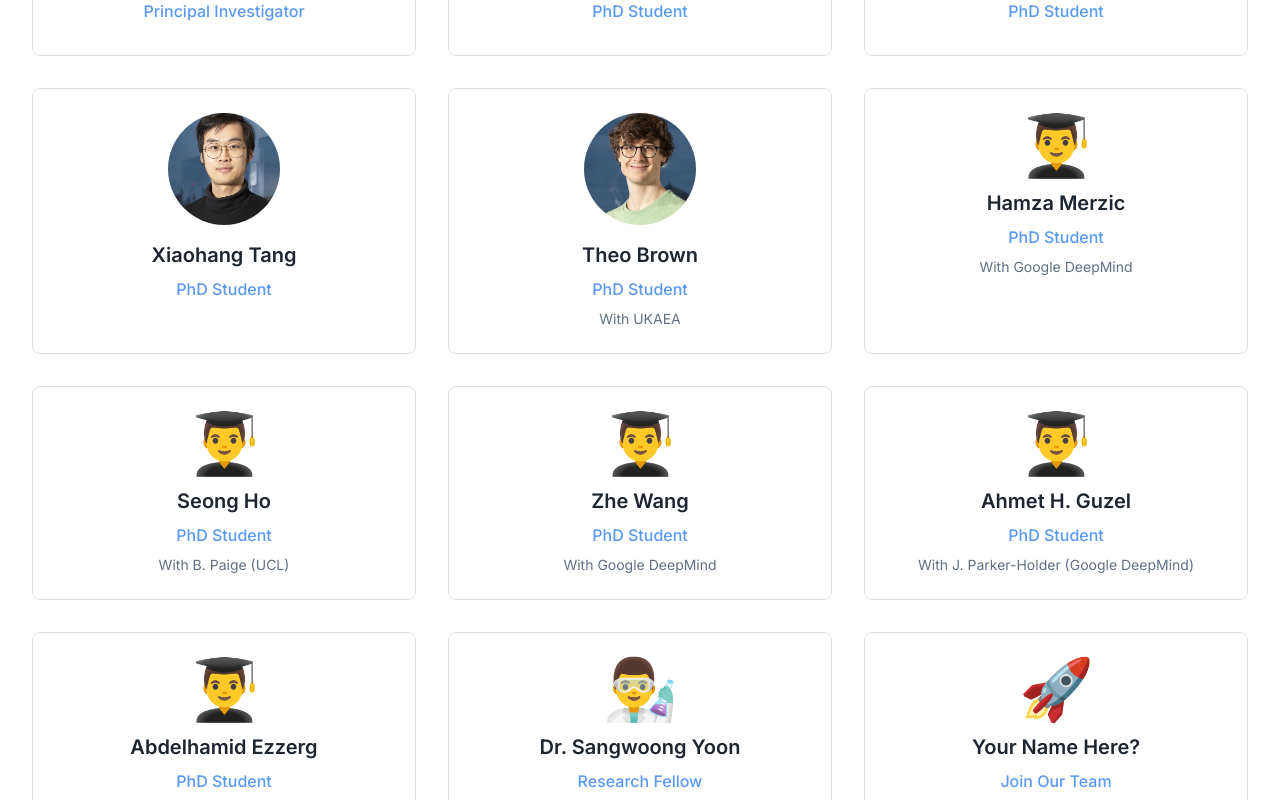
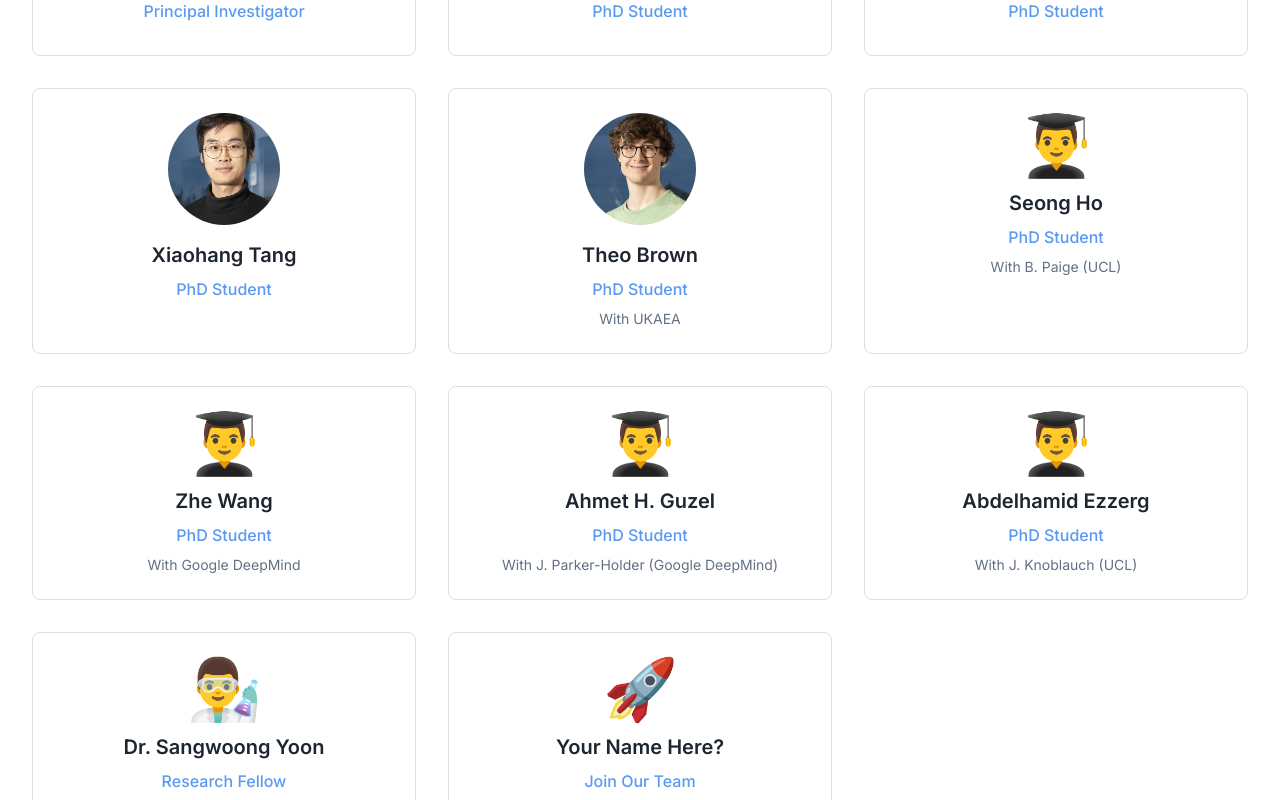
Before and after one commit to ilijabogunovic/rhine-ai, a React (Vite) app: page /team in a window 1280 px wide. Shown: the part 462-1262 px from the top of the page. Built offline with nearby package versions, Linux system fonts and the light colour scheme.

Commit message:
Remove Hamza Merzic
Removed Hamza Merzic from the team page.

```diff
--- a/src/pages/Team.tsx
+++ b/src/pages/Team.tsx
@@ -36,13 +36,6 @@ const teamMembers = [
     expertise: "",
     bio: "With UKAEA",
     image: "/lovable-uploads/4cd88aa5-7628-45ac-85e7-228839c321cf.png"
-  },
-  {
-    name: "Hamza Merzic",
-    role: "PhD Student",
-    expertise: "",
-    bio: "With Google DeepMind",
-    image: "👨‍🎓"
   },
   {
     name: "Seong Ho",
```
